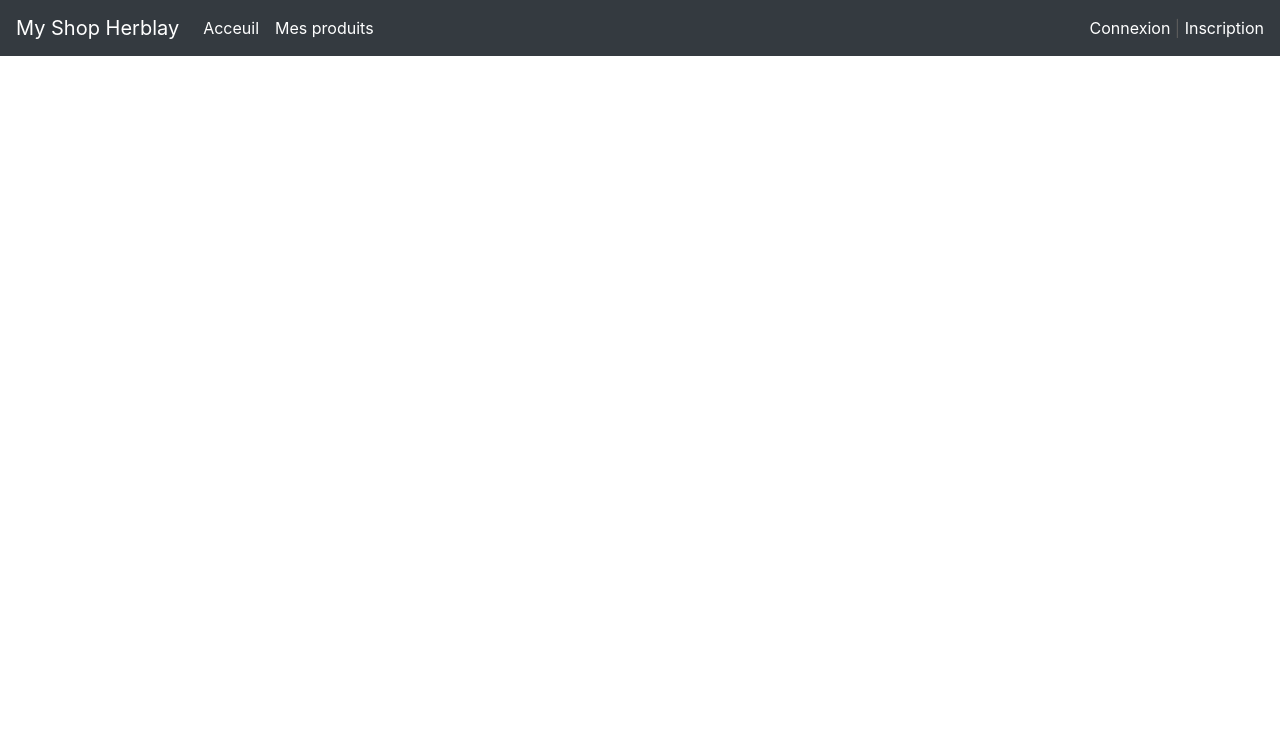
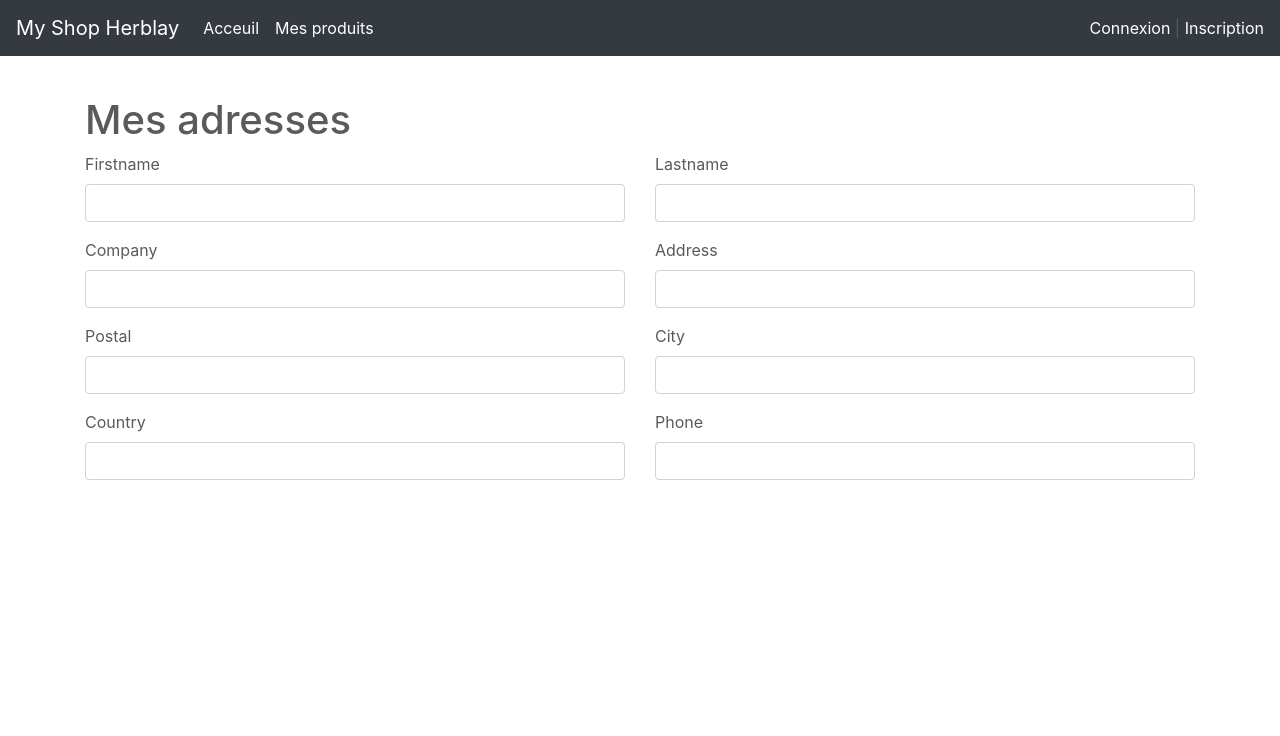
Before and after one commit to rubisanto/my_shop_herblay, a Symfony app: template templates/address/index.html.twig in a window 1280 px wide. Shown: the top 736 px of the page. Run offline with Twig, Linux system fonts and the light colour scheme; the template is opened without the code that fills it, so the values that code supplies are empty; form fields are guessed from the names that the template uses; some libraries are stand-ins or nearby versions.

Commit message:
Mail: insertion Adress form : in progress

```diff
--- a/composer.json
+++ b/composer.json
@@ -12,6 +12,7 @@
         "doctrine/doctrine-migrations-bundle": "^3.2",
         "doctrine/orm": "^2.12",
         "easycorp/easyadmin-bundle": "^4.1",
+        "mailjet/mailjet-apiv3-php": "^1.5",
         "phpdocumentor/reflection-docblock": "^5.3",
         "phpstan/phpdoc-parser": "^1.5",
         "sensio/framework-extra-bundle": "^6.1",
--- a/src/Controller/HomeController.php
+++ b/src/Controller/HomeController.php
@@ -2,6 +2,7 @@
 
 namespace App\Controller;
 
+use App\Classe\Mail;
 use Symfony\Bundle\FrameworkBundle\Controller\AbstractController;
 use Symfony\Component\HttpFoundation\Response;
 use Symfony\Component\Routing\Annotation\Route;
@@ -11,6 +12,9 @@ class HomeController extends AbstractController
     #[Route('/home', name: 'app_home')]
     public function index(): Response
     {
+        //Test envoi mail
+        // $mail = new Mail();
+        // $mail->send("Antoine", "rubisanto06@gmail.com", "Test", "Bonjour ! ");
         return $this->render('home/index.html.twig', [
             'controller_name' => 'HomeController',
         ]);
--- a/src/Form/AddressType.php
+++ b/src/Form/AddressType.php
@@ -41,7 +41,6 @@ class AddressType extends AbstractType
             ->add('phone', TextType::class, [
                 'label' => 'votre numéro de téléphone'
             ])
-            ->add('user')
             ->add('submit', SubmitType::class, [
                 'label' => 'Enregistrer votre adresse'
             ]);
--- a/templates/account/index.html.twig
+++ b/templates/account/index.html.twig
@@ -13,7 +13,7 @@
 		<a href="{{path('app_account_password')}}">Modification du mot de passe</a>
 	</p>
 	<p>
-		<a>Ajouter des adresses</a>
+		<a href="{{path('app_address')}}">Ajouter des adresses</a>
 	</p>
 	<p>
 		<a>Mes commandes</a>
--- a/templates/address/index.html.twig
+++ b/templates/address/index.html.twig
@@ -1,20 +1,56 @@
 {% extends 'base.html.twig' %}
 
-{% block title %}Hello AddressController!{% endblock %}
+{% block title %}Hello AddressController!
+{% endblock %}
 
-{% block body %}
-<style>
-    .example-wrapper { margin: 1em auto; max-width: 800px; width: 95%; font: 18px/1.5 sans-serif; }
-    .example-wrapper code { background: #F5F5F5; padding: 2px 6px; }
-</style>
+{% block content %}
+	<h1>Mes adresses</h1>
 
-<div class="example-wrapper">
-    <h1>Hello {{ controller_name }}! ✅</h1>
+	{{form_start(form)}}
+	<div class="row">
+		<div class="col">
+			{{form_row(form.firstname)  }}
+		</div>
 
-    This friendly message is coming from:
-    <ul>
-        <li>Your controller at <code><a href="{{ 'C:/Users/antoi/DEV/my_shop_herblay/src/Controller/AddressController.php'|file_link(0) }}">src/Controller/AddressController.php</a></code></li>
-        <li>Your template at <code><a href="{{ 'C:/Users/antoi/DEV/my_shop_herblay/templates/address/index.html.twig'|file_link(0) }}">templates/address/index.html.twig</a></code></li>
-    </ul>
-</div>
+		<div class="col">
+
+			{{form_row(form.lastname)  }}</div>
+
+
+	</div>
+	<div class="row">
+		<div class="col">
+			{{form_row(form.company)  }}
+		</div>
+
+		<div class="col">
+
+			{{form_row(form.address)  }}</div>
+
+
+	</div>
+
+	<div class="row">
+		<div class="col">
+			{{form_row(form.postal)  }}
+		</div>
+
+		<div class="col">
+
+			{{form_row(form.city)  }}</div>
+
+
+	</div>
+
+	<div class="row">
+		<div class="col">
+			{{form_row(form.country)  }}
+		</div>
+
+		<div class="col">
+
+			{{form_row(form.phone)  }}</div>
+
+
+	</div>
 {% endblock %}
```
Also changed, not shown: src/Classe/Mailjet.php (added, +45 -0 lines), src/Controller/AddressController.php (+9 -4 lines), 2 other files.
